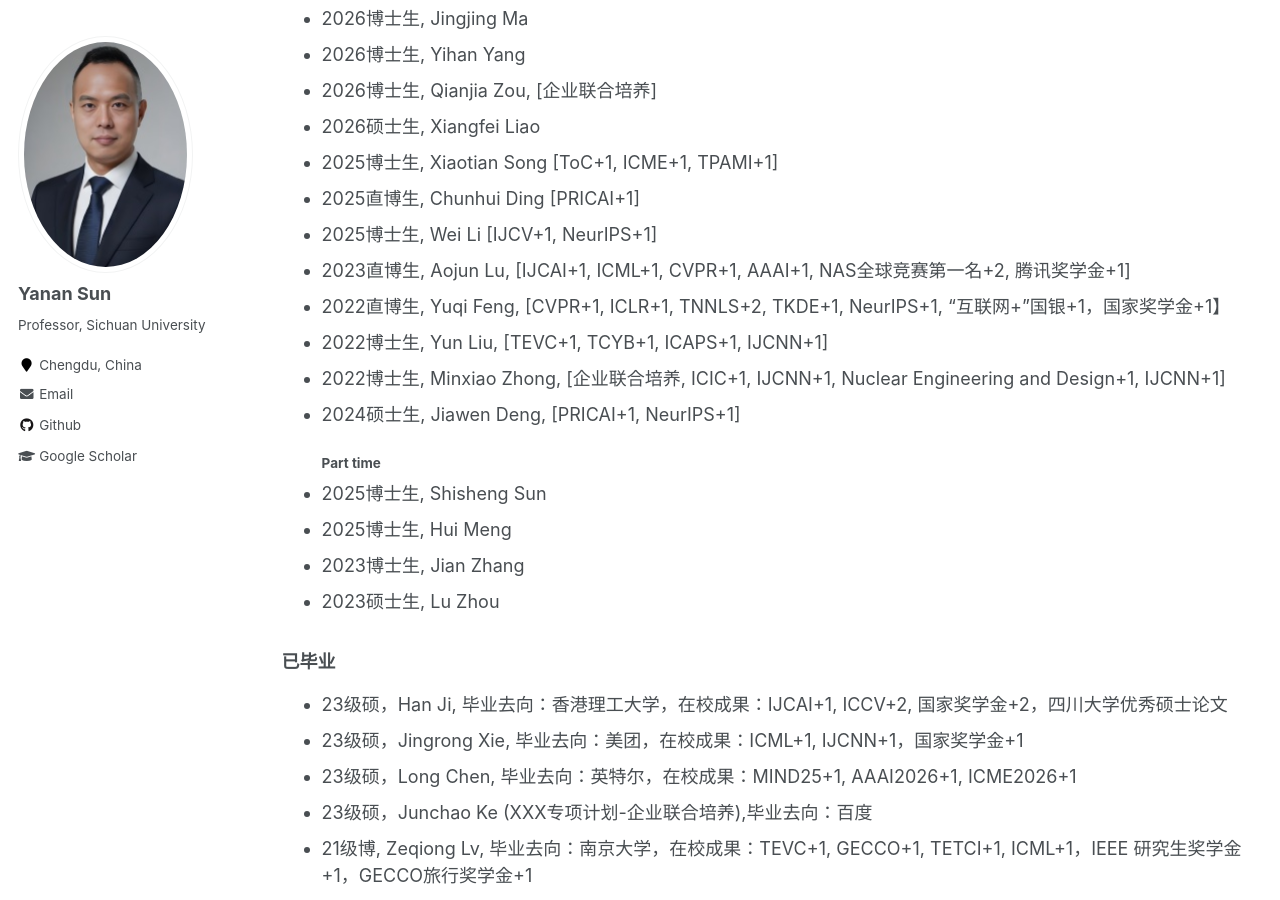
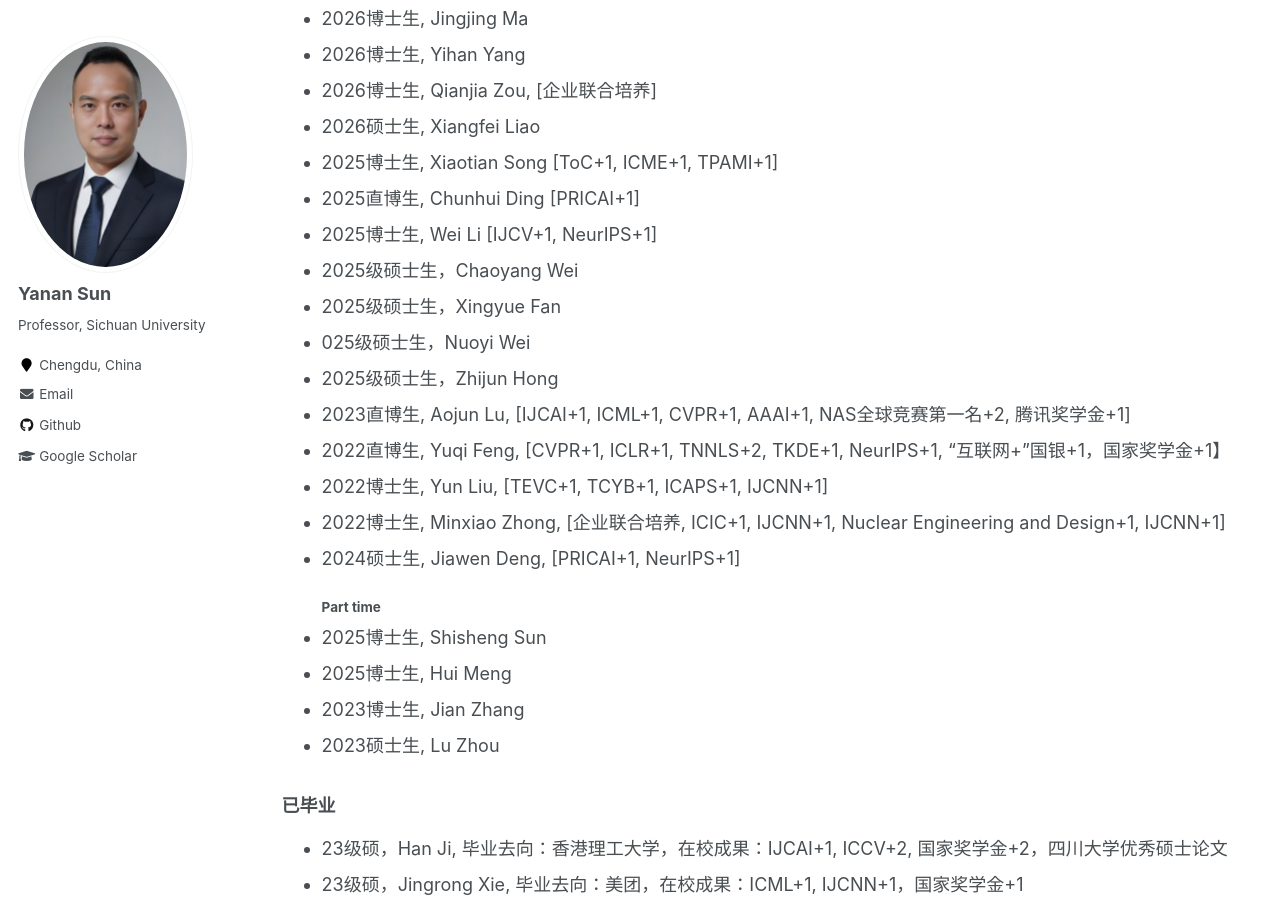
Before and after one commit to yn-sun/yn-sun.github.io, a Jekyll site: the page built from _pages/supervision.md, in a window 1280 px wide and 900 px high, scrolled down 395 px. Built offline with Jekyll 4.4.1, drawn with Linux system fonts in a browser that asks for light colours; comment, search, counter and statistics services are not loaded.

Commit message:
Update supervision.md

```diff
--- a/_pages/supervision.md
+++ b/_pages/supervision.md
@@ -17,6 +17,10 @@ author_profile: true
 * 2025博士生, Xiaotian Song [ToC+1, ICME+1, TPAMI+1]
 * 2025直博生, Chunhui Ding [PRICAI+1]
 * 2025博士生, Wei Li [IJCV+1, NeurIPS+1]
+* 2025级硕士生，Chaoyang Wei
+* 2025级硕士生，Xingyue Fan
+* 025级硕士生，Nuoyi Wei
+* 2025级硕士生，Zhijun Hong
 * 2023直博生, Aojun Lu, [IJCAI+1, ICML+1, CVPR+1, AAAI+1, NAS全球竞赛第一名+2, 腾讯奖学金+1]
 * 2022直博生, Yuqi Feng, [CVPR+1, ICLR+1, TNNLS+2, TKDE+1, NeurIPS+1, "互联网+"国银+1，国家奖学金+1】
 * 2022博士生, Yun Liu, [TEVC+1, TCYB+1, ICAPS+1, IJCNN+1]
```
